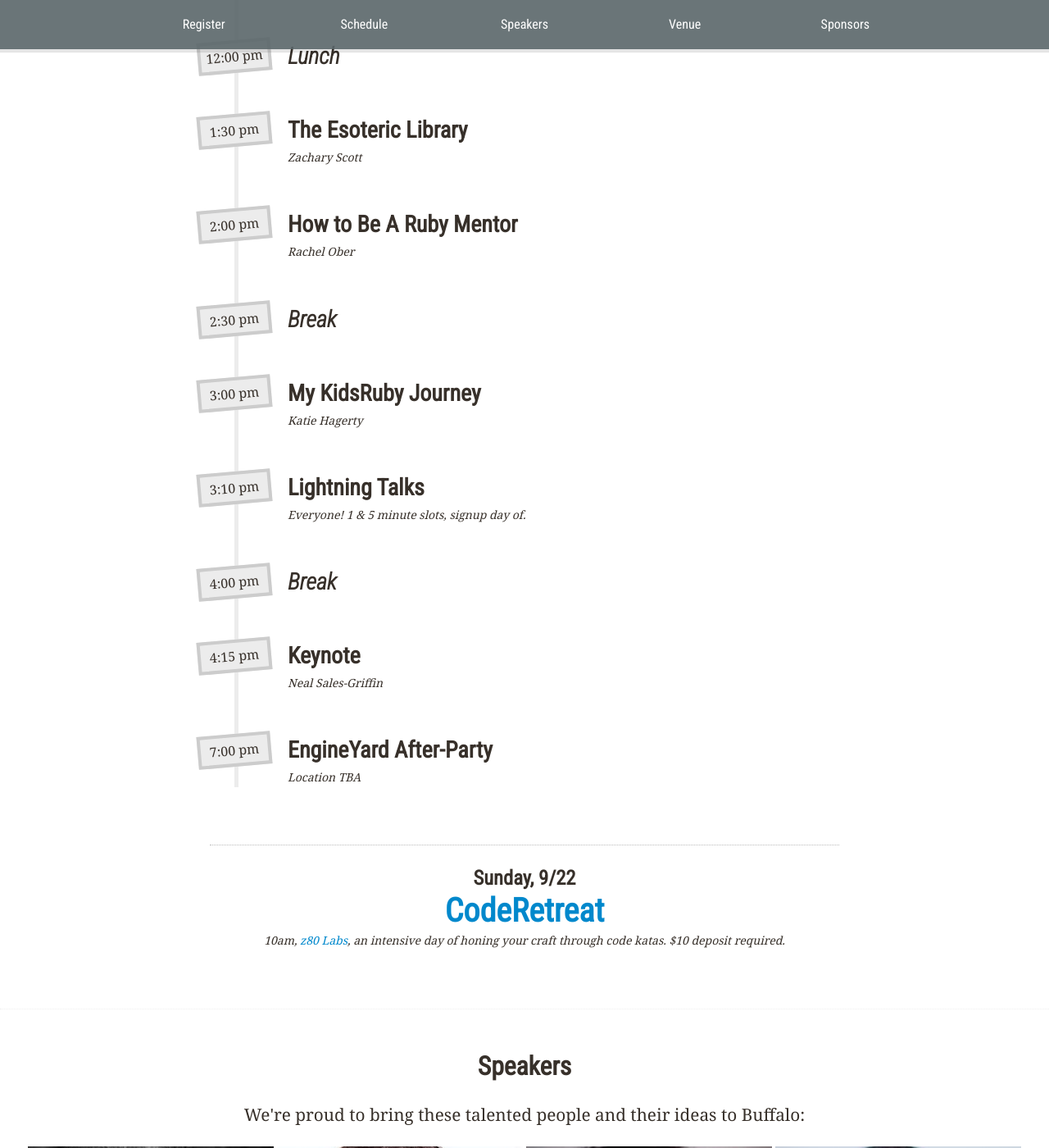
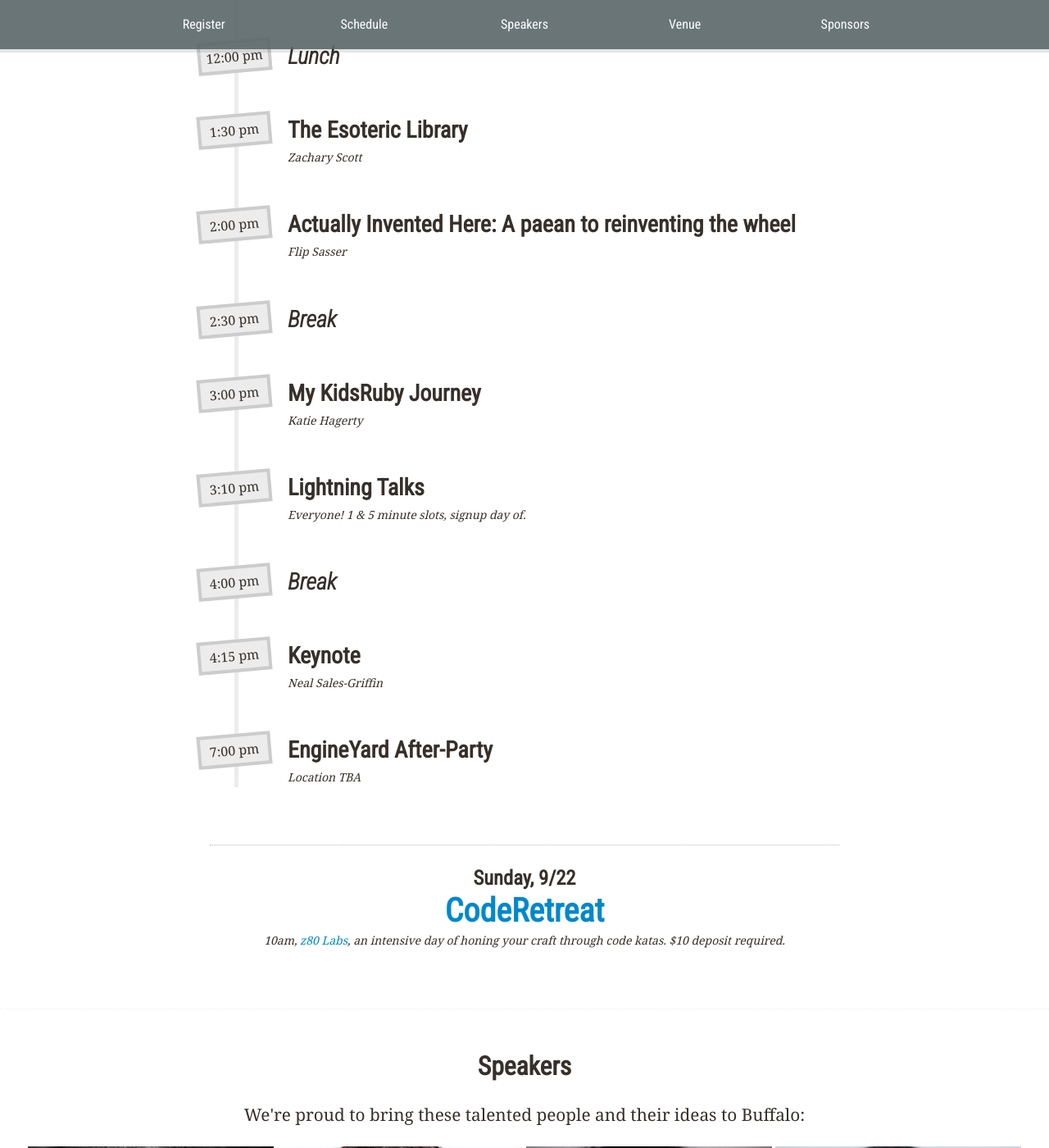
Before and after one commit to nysmakers/nysmakers.github.io, a Jekyll site: the page built from index.html, in a window 1280 px wide and 1400 px high, scrolled down 3503 px. Shown: the whole window at 82% size. Built offline with Jekyll 4.4.1, drawn with Linux system fonts in a browser that asks for light colours; comment, search, counter and statistics services are not loaded; some of the changed text lies outside the part shown.

Commit message:
Add Flip to the list

```diff
--- a/index.html
+++ b/index.html
@@ -179,8 +179,8 @@ title: Nickel City Ruby Conference - September 20-21, 2013 - Buffalo, NY
 
           <div class="slot">
             <span class="time">2:00 pm</span>
-            <h2>How to Be A Ruby Mentor</h2>
-            <p>Rachel Ober</p>
+            <h2>Actually Invented Here: A paean to reinventing the wheel</h2>
+            <p>Flip Sasser</p>
           </div>
 
           <div class="slot break">
@@ -287,8 +287,8 @@ title: Nickel City Ruby Conference - September 20-21, 2013 - Buffalo, NY
         <td>Ten Letters to My Younger Self</td>
       </tr>
       <tr>
-        <td><a href="http://twitter.com/rachelober" id="rachelober">Rachel Ober</a></td>
-        <td>How to Be A Ruby Mentor</td>
+        <td><a href="http://twitter.com/flipsasser" id="flipsasser">Flip Sasser</a></td>
+        <td>Actually Invented Here: A paean to reinventing the wheel</td>
       </tr>
       <tr>
         <td><a href="http://twitter.com/juliepagano" id="juliepagano">Julie Pagano</a></td>
--- a/stylesheets/responsive.css
+++ b/stylesheets/responsive.css
@@ -295,8 +295,8 @@ section {
 #speakers #samkottler {
   background-image: url("/images/speakers/samkottler.jpg");
   background-position-y: 35%; }
-#speakers #rachelober {
-  background-image: url("/images/speakers/rachelober.jpg");
+#speakers #flipsasser {
+  background-image: url("/images/speakers/flipsasser.jpg");
   background-position-y: 35%; }
 #speakers #juliepagano {
   background-image: url("/images/speakers/juliepagano.jpg");
--- a/stylesheets/scss/responsive.scss
+++ b/stylesheets/scss/responsive.scss
@@ -399,8 +399,8 @@ section {
     background-position-y: 35%;
   }
 
-  #rachelober {
-    background-image: url('/images/speakers/rachelober.jpg');
+  #flipsasser {
+    background-image: url('/images/speakers/flipsasser.jpg');
     background-position-y: 35%;
   }
 
```
Also changed, not shown: images/speakers/flipsasser.jpg (added).
